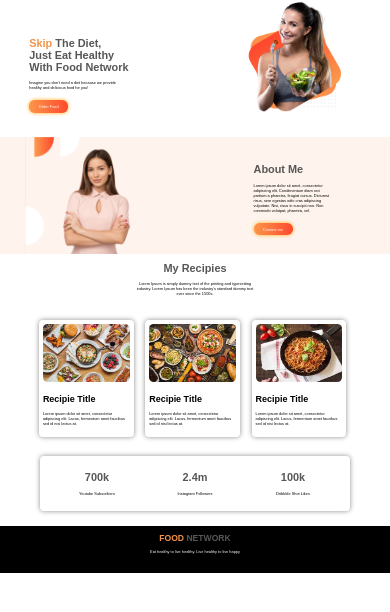
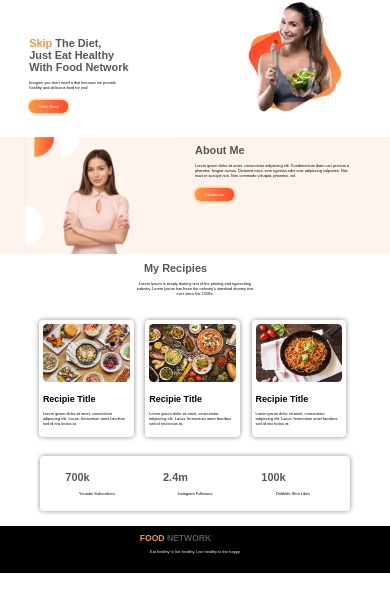
Before and after one commit to hanzalasarkar/assignment-1, a plain HTML site: page index.html in a window 390 px wide. Drawn offline with Linux system fonts and the light colour scheme.

Commit message:
for mobile

```diff
--- a/index.html
+++ b/index.html
@@ -67,11 +67,12 @@
             width: 50%;
             height: 100%;
             float: left;
-            padding: 5vw 15vw ;
             box-sizing: border-box;
             background-image: ;
         }
-
+        .s22 p,h1,button{
+            margin-right: 10vw;
+        }
         .section3{
             width: 100%;
             height: 12vw;
```
